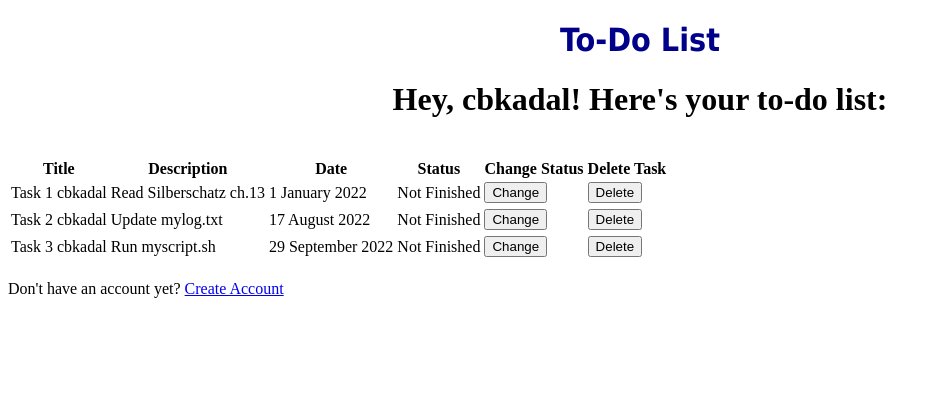
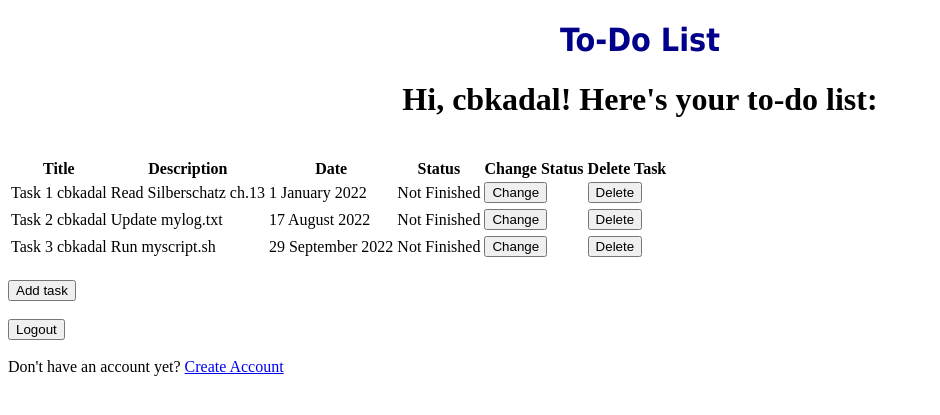
Before and after one commit to fabianark/lab2-pbp, a Django app: page /todolist/ in a window 1280 px wide. Shown: the top 415 px of the page, without its empty margins (0-940 px from the left). Run offline with Django 4.2, Linux system fonts and the light colour scheme; a user stored in the database is signed in; data comes from the database, SQL or seed files in the repository.

Commit message:
Make migration, Update README.md, and fix HTML

```diff
--- a/todolist/templates/todolist.html
+++ b/todolist/templates/todolist.html
@@ -9,7 +9,7 @@
 
 <div class = "todolist">
 
-    <h1 style="text-align: center">Hey, {{ username }}! Here's your to-do list:</h1><br>
+    <h1 style="text-align: center">Hi, {{ username }}! Here's your to-do list:</h1><br>
 
     <table>
         <tr>
@@ -50,6 +50,16 @@
         {% endfor %}
     </table>
 
+    <br>
+    <form action="{% url 'todolist:create_task' %}">
+        {% csrf_token %}
+        <input type="submit" value="Add task">
+    </form>
+    <br>
+    <form action="{% url 'todolist:user_logout' %}">
+        <input type="submit" value="Logout">
+    </form>
+
     {% if messages %}
         <br>
         <ul>
```
Also changed, not shown: todolist/README.md, todolist/migrations/0001_initial.py (added).
